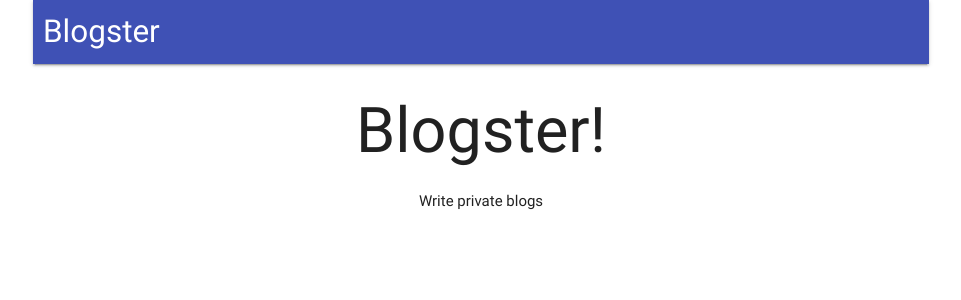
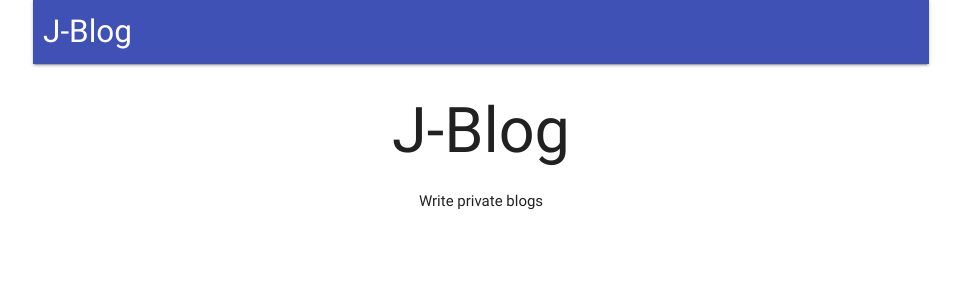
Before and after one commit to TX-9/j-blog, a React (Create React App) app in the folder client/: page / in a window 1280 px wide. Shown: the top 300 px of the page, without its empty margins (159-1120 px from the left). Built offline with nearby package versions, Linux system fonts and the light colour scheme; no server answers.

Commit message:
change naming

```diff
--- a/client/src/components/Header.js
+++ b/client/src/components/Header.js
@@ -34,7 +34,7 @@ class Header extends Component {
             className="left brand-logo"
             style={{ marginLeft: '10px' }}
           >
-            Blogster
+            J-Blog
           </Link>
           <ul className="right">{this.renderContent()}</ul>
         </div>
--- a/client/src/components/Landing.js
+++ b/client/src/components/Landing.js
@@ -4,7 +4,7 @@ const Landing = () => {
   return (
     <div style={{ textAlign: 'center' }}>
       <h1>
-        Blogster!
+        J-Blog
       </h1>
       Write private blogs
     </div>
```
Also changed, not shown: 1 other file (tests, documents, lock files or other folders).
